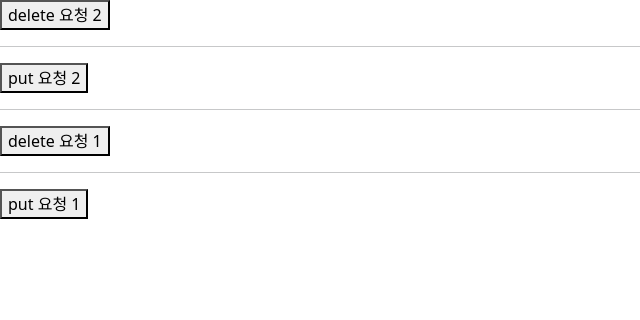
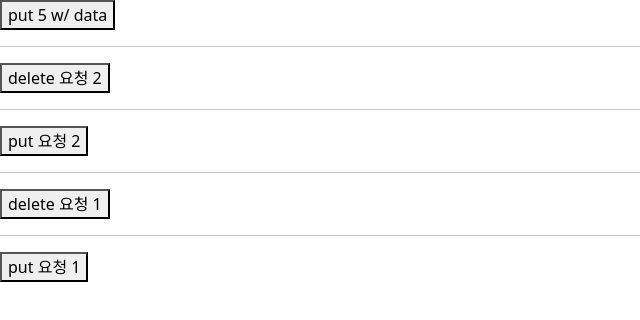
Before and after one commit to yumin359/react, a React (Vite) app: page / in a window 1280 px wide. Shown: the top 320 px of the page, without its empty margins (0-640 px from the left). Built offline with nearby package versions, Linux system fonts and the light colour scheme.

Commit message:
0707 put 방식 요청 w/ data

```diff
--- a/src/App55.jsx
+++ b/src/App55.jsx
@@ -21,9 +21,24 @@ function App55(props) {
     axios.delete("/api/main30/sub4");
   }
 
+  function handleButton5Click() {
+    axios.put("/api/main30/sub5", {
+      nickName: "trump",
+      team: {
+        name: "donald",
+        age: 212,
+      },
+      age: 22,
+      married: true,
+      address: ["daa", "dda"],
+    });
+  }
+
   //          delete /api/main30/sub4 받는 request handler method
   return (
     <div>
+      <button onClick={handleButton5Click}>put 5 w/ data</button>
+      <hr />
       <button onClick={handleButton4Click}>delete 요청 2</button>
       <hr />
       <button onClick={handleButton3Click}>put 요청 2</button>
```
